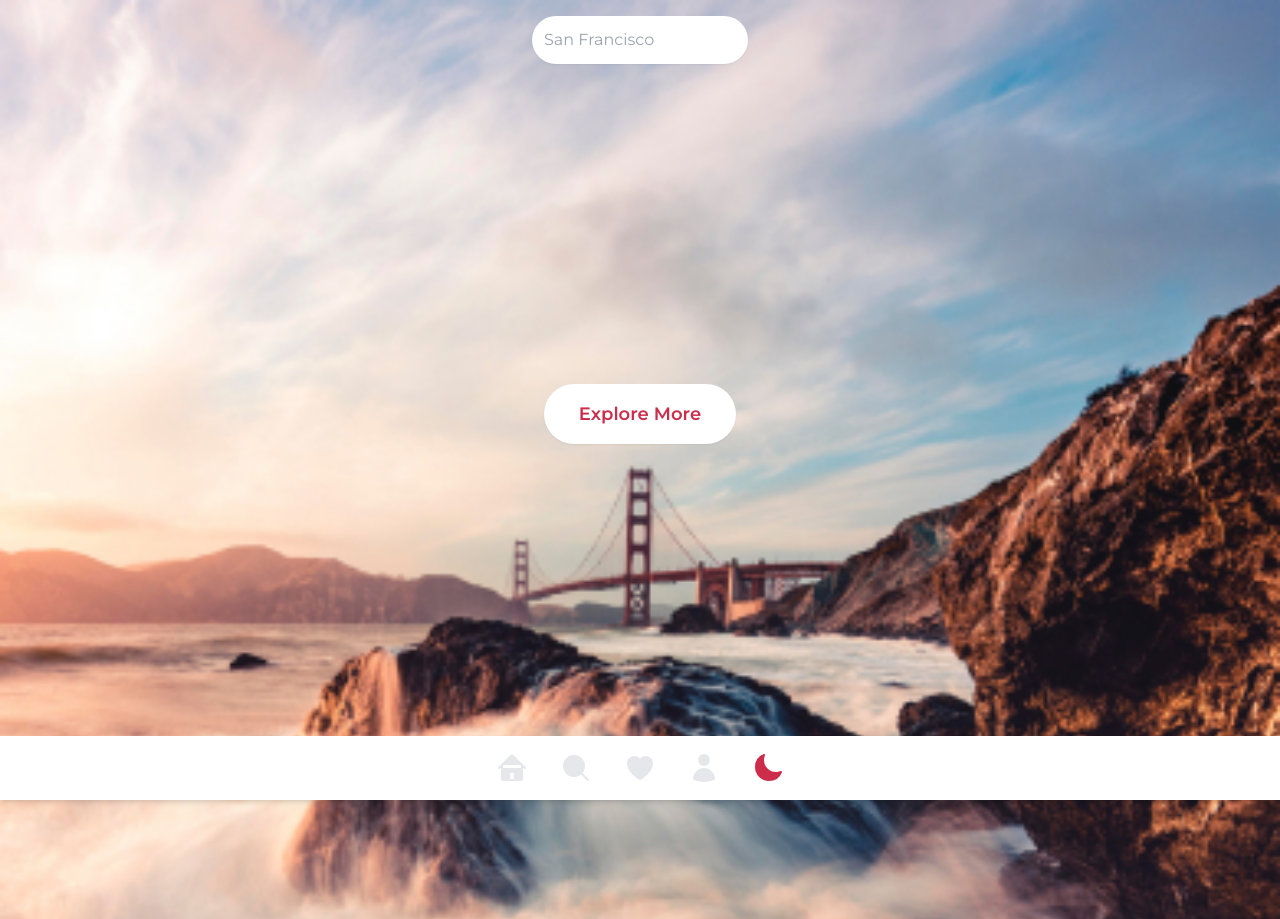
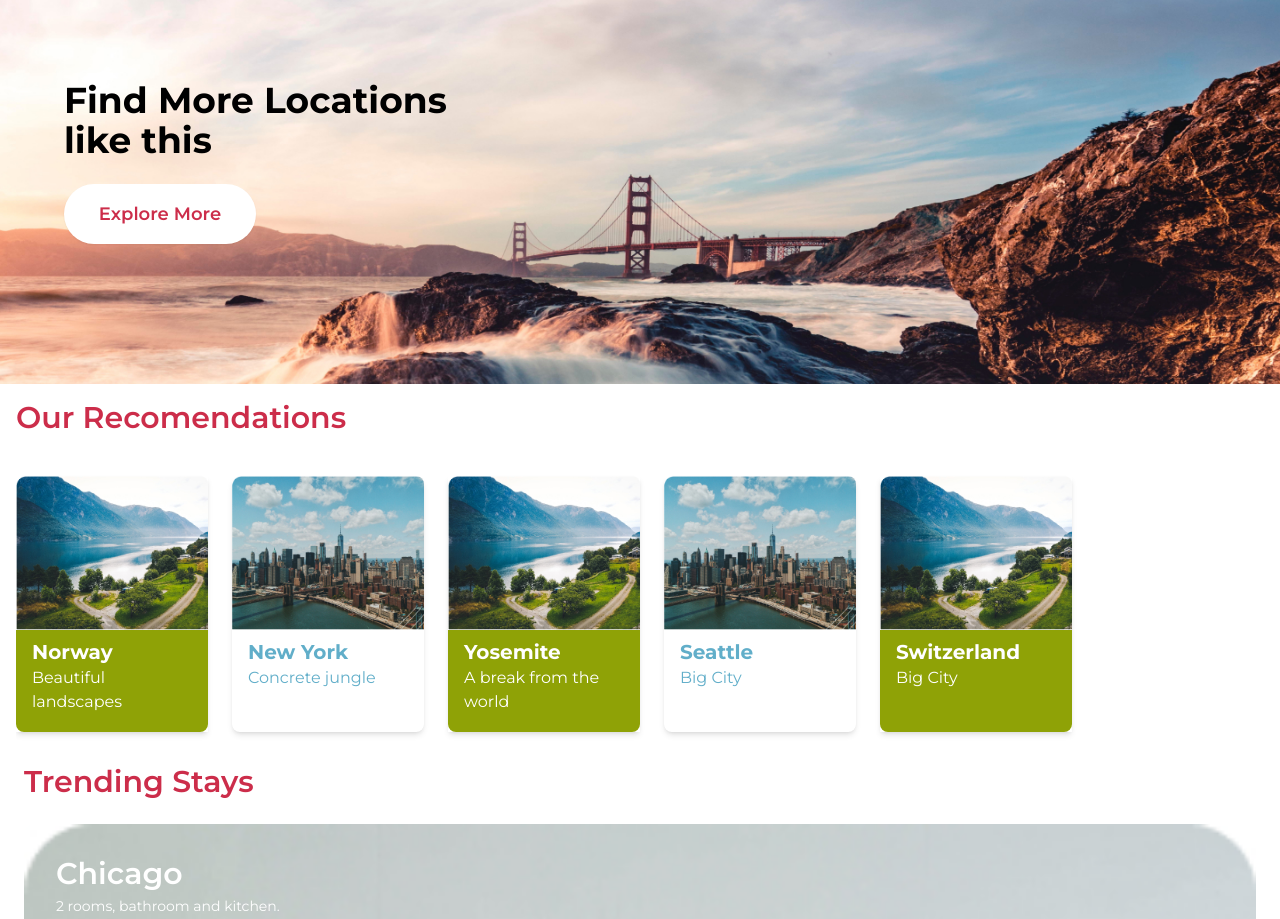
Before and after one commit to Santipa21/curso-basico-de-tailwind-2-y-3, a website: page public/index.html in a window 1280 px wide. Shown: the top 919 px of the page. Drawn offline with Linux system fonts and the light colour scheme.

Commit message:
Haciendo responsivo nuestro proyecto

```diff
--- a/public/index.html
+++ b/public/index.html
@@ -14,12 +14,15 @@
    <section class="w-full h-screen">
     <div id="home">
         <div class="w-full h-3/4">
-            <div class="w-full h-full flex flex-col absolute space-y-80 py-4 items-center ">
-                <input class="p-3 rounded-full shadow-sm transition duration-300 focus-within:shadow-sm focus:ring-2 focus:w-11/12" placeholder="San Francisco" type="search" name="" id="">
-                <button class="bg-white text-lg font-semibold p-4 w-48 rounded-full text-primary shadow-sm transition transition-all duration-500 ease-in-out hover:bg-primary hover:text-white transform hover:-translate-y-1 hover:scale-110">Explore More</button>
+            <div class="w-full h-full flex flex-col absolute space-y-80 py-4 items-center lg:space-y-0 lg:items-start lg:pt-20 lg:justify-start">
+                <input class="p-3 rounded-full shadow-sm transition duration-300 focus-within:shadow-sm focus:ring-2 focus:w-11/12 lg:hidden" placeholder="San Francisco" type="search" name="" id="">
+                <div class="hidden h-auto lg:w-2/5 lg:flex pb-6 "><p class="text-4xl ml-16 font-bold">
+                    Find More Locations like this
+                </p></div>
+                <button class="bg-white text-lg font-semibold p-4 w-48 rounded-full text-primary shadow-sm transition transition-all duration-500 ease-in-out hover:bg-primary hover:text-white transform hover:-translate-y-1 hover:scale-110 lg:ml-16">Explore More</button>
             </div>
-            <div class="w-full h-full ">
-                <img class="w-full" src="./images/sanFrancisco.jpg" alt="san">
+            <div class="w-full h-full lg:h-96 lg:bg-sanFranciscoDesktop lg:bg-cover lg:bg-center">
+                <img class="w-full lg:hidden" src="./images/sanFrancisco.jpg" alt="san">
             </div>
         </div>
     </div>
@@ -126,7 +129,7 @@
         <p class="text-sm text-gray-300">Follow Us </p>
     </footer>
    </section>
-   <div class="w-full h-16 bg-white fixed left-0 bottom-0 shadow-md flex space-x-8 items-center justify-center" id="tab_bar">
+   <div class="w-full h-16 bg-white fixed left-0 bottom-0 shadow-md flex space-x-8 items-center justify-center lg:hidden" id="tab_bar">
     <a href="#home"><svg xmlns="http://www.w3.org/2000/svg" fill="none" viewBox="0 0 24 24" stroke-width="1.5" stroke="currentColor" class="size-8">
         <path class="fill-current text-gray-200" stroke-linecap="round" stroke-linejoin="round" d="m2.25 12 8.954-8.955c.44-.439 1.152-.439 1.591 0L21.75 12M4.5 9.75v10.125c0 .621.504 1.125 1.125 1.125H9.75v-4.875c0-.621.504-1.125 1.125-1.125h2.25c.621 0 1.125.504 1.125 1.125V21h4.125c.621 0 1.125-.504 1.125-1.125V9.75M8.25 21h8.25" />
       </svg>
```
Also changed, not shown: public/css/tailwind.css.
